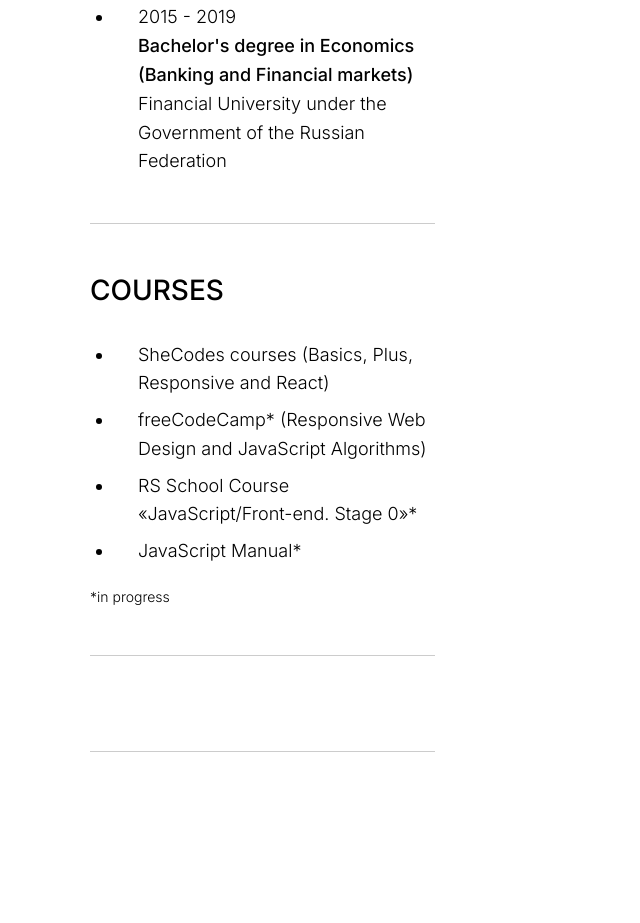
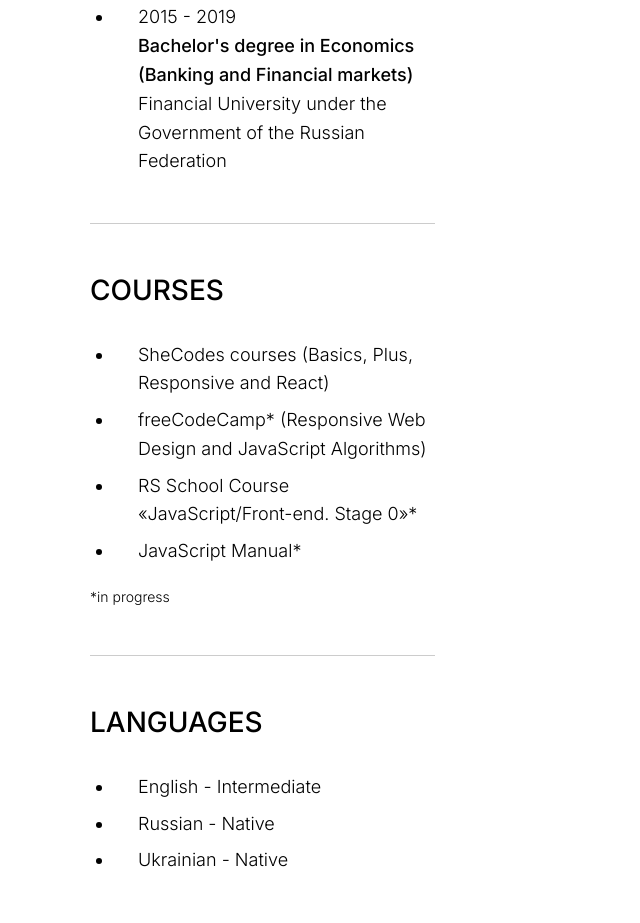
Before and after one commit to VBasko/rsschool-cv, a plain HTML site: page index.html in a window 1280 px wide. Shown: the part 1279-2202 px from the top of the page, without its empty margins (0-640 px from the left). Before the commit the page ends 2031 px from the top, so only its background shows below. Drawn offline with Linux system fonts and the light colour scheme.

Commit message:
feat: add languages

```diff
--- a/index.html
+++ b/index.html
@@ -114,7 +114,14 @@
               </ul>
               <p class="additional">*in progress</p>
             </section>
-            <section class="languages no-divider"></section>
+            <section class="languages no-divider">
+              <h2>Languages</h2>
+              <ul class="languages-list">
+                <li class="language-item">English - Intermediate</li>
+                <li class="language-item">Russian - Native</li>
+                <li class="language-item">Ukrainian - Native</li>
+              </ul>
+            </section>
           </div>
           <div class="grid-column grid-column-right">
             <section class="code example"></section>
--- a/src/style.css
+++ b/src/style.css
@@ -90,6 +90,10 @@ section::after {
   position: absolute;
 }
 
+section.no-divider::after {
+  display: none;
+}
+
 p.with-icon {
   padding-left: 55px;
 }
```
